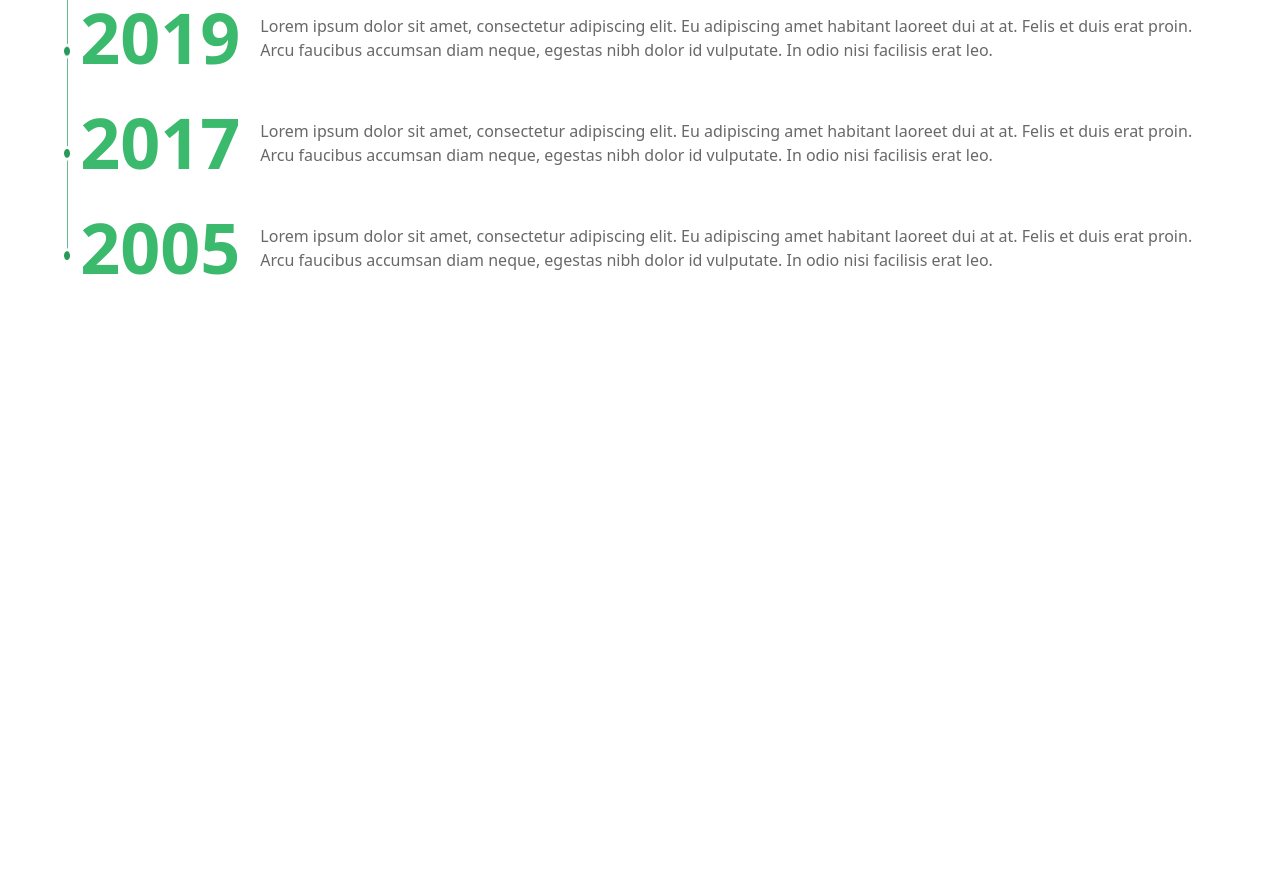
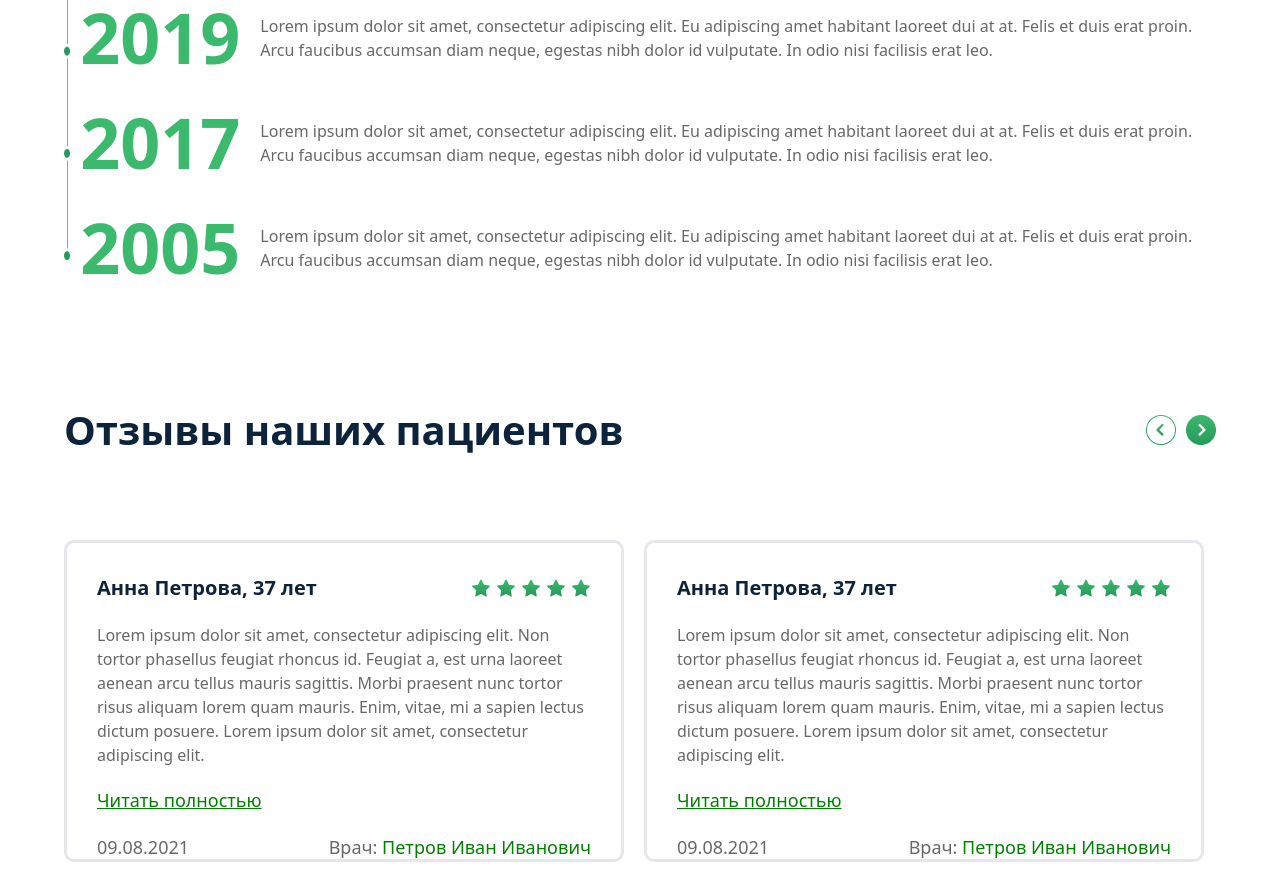
Before and after one commit to Amsurur/GIT-1-Exam, a website: page src/project-1/shohrukh-2.html in a window 1280 px wide. Shown: the part 973-1865 px from the top of the page. Before the commit the page ends 1273 px from the top, so only its background shows below. Drawn offline with Linux system fonts and the light colour scheme.

Commit message:
section-2 is done

```diff
--- a/src/project-1/shohrukh-2.html
+++ b/src/project-1/shohrukh-2.html
@@ -96,7 +96,47 @@
             </aside>
         </section>
 
+        <section class="w-[90%] m-auto mt-[100px] flex gap-[10px] justify-between items-center">
+            <aside class="">
+                <h2 class="text-[25px] lg:text-[40px] text-[#0D233B] font-bold">Отзывы наших пациентов</h2>
+            </aside>
+            <aside class="">
+                <img src="./img-shohrukh/arrows-buts.png" alt="">
+            </aside>
+        </section>
 
+        <section class="w-[90%] flex flex-col items-center md:flex-row gap-[20px] mt-[50px] m-auto">
+            <aside class="lg:w-[560px] lg:m-0">
+
+                <div class="w-[387px] m-auto lg:w-[560px] lg:h-[322px] border-[3px] rounded-[10px] p-[30px] my-[30px]">
+                    <div class="flex items-center justify-between">
+                        <p class="text-[20px] text-[#0D233B] font-bold">Анна Петрова, 37 лет</p>
+                        <img src="./img-shohrukh/stars.png" alt="">
+                    </div>
+                    <p class="text-[#686868] text-[16px] py-[20px]">Lorem ipsum dolor sit amet, consectetur adipiscing elit. Non tortor phasellus feugiat rhoncus id. Feugiat a, est urna laoreet aenean arcu tellus mauris sagittis. Morbi praesent nunc tortor risus aliquam lorem quam mauris. Enim, vitae, mi a sapien lectus dictum posuere. Lorem ipsum dolor sit amet, consectetur adipiscing elit.</p>
+                    <a href="" class="text-[green] underline text-[18px] py-[20px]">Читать полностью</a>
+                    <div class="flex flex-col lg:flex-row items-center justify-between py-[20px]">
+                        <p class="text-[#686868] text-[18px] m-0">09.08.2021</p>
+                        <p class="text-[#686868] text-[18px] m-0">Врач: <span class="text-[green]">Петров Иван Иванович</span></p>
+                    </div>
+                </div>
+                </aside>
+                <aside class="lg:w-[560px] lg:m-0">
+
+                    <div class="w-[387px] m-auto lg:w-[560px] lg:h-[322px] border-[3px] rounded-[10px] p-[30px] my-[30px]">
+                        <div class="flex items-center justify-between">
+                            <p class="text-[20px] text-[#0D233B] font-bold">Анна Петрова, 37 лет</p>
+                            <img src="./img-shohrukh/stars.png" alt="">
+                        </div>
+                        <p class="text-[#686868] text-[16px] py-[20px]">Lorem ipsum dolor sit amet, consectetur adipiscing elit. Non tortor phasellus feugiat rhoncus id. Feugiat a, est urna laoreet aenean arcu tellus mauris sagittis. Morbi praesent nunc tortor risus aliquam lorem quam mauris. Enim, vitae, mi a sapien lectus dictum posuere. Lorem ipsum dolor sit amet, consectetur adipiscing elit.</p>
+                        <a href="" class="text-[green] underline text-[18px] py-[20px]">Читать полностью</a>
+                        <div class="flex flex-col lg:flex-row items-center justify-between py-[20px]">
+                            <p class="text-[#686868] text-[18px] m-0">09.08.2021</p>
+                            <p class="text-[#686868] text-[18px] m-0">Врач: <span class="text-[green]">Петров Иван Иванович</span></p>
+                        </div>
+                    </div>
+                    </aside>
+                </section>
     </main>
 </body>
 </html>
```
Also changed, not shown: src/output.css, src/project-1/img-shohrukh/licensie.png (added).
